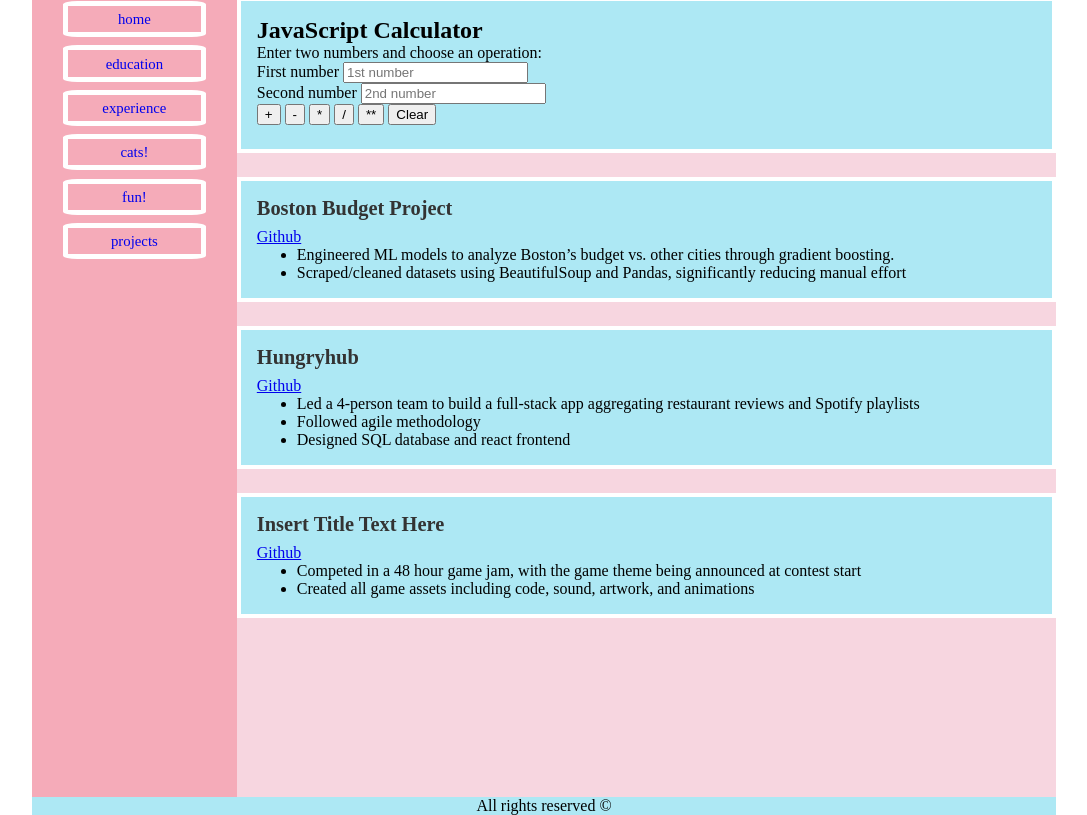
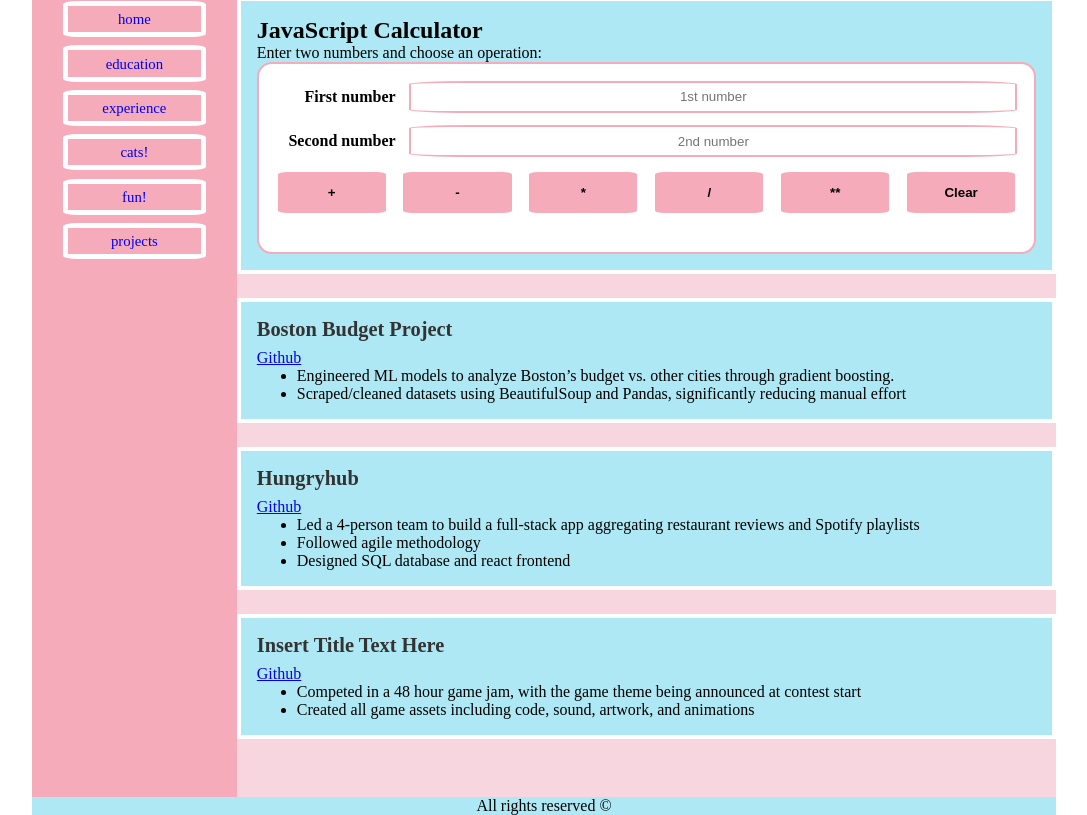
Before and after one commit to Bip3/mp-1, a website: page src/projects.html in a window 1280 px wide. Shown: the part 40-855 px from the top of the page, without its empty margins (96-1183 px from the left). Drawn offline with Linux system fonts and the light colour scheme.

Commit message:
finishing touches

```diff
--- a/src/style.css
+++ b/src/style.css
@@ -103,6 +103,48 @@ img{
     text-align: left;
 }
 
+.calculator {
+    display: flex;
+    flex-direction: column;
+    gap: 1vw;
+    padding: calc(4px + 1vw);
+    background: #fff;
+    border-radius: calc(2px + 1vw);
+    border: 2px solid #f5abb9;
+}
+
+.calc-row {
+    display: flex;
+    align-items: center;
+    gap: calc(1px + 1vw);
+}
+
+.calc-row label {
+    min-width: 120px;
+    text-align: right;
+    font-weight: 600;
+}
+
+.calculator input {
+    flex: 1;
+    padding: .5vw;
+    border: 2px solid #f5abb9;
+    border-radius: 10%;
+    text-align: center;
+    background: #fff;
+}
+
+.calculator button {
+    flex: 1 1 10vw;
+    padding: 1vw 0;
+    border: 2px solid #fff;
+    border-radius: 10%;
+    background: #f5abb9;
+    font-weight: 700;
+}
+.calculator button:hover { background: #ffc8d4; transform: translateY(-1px); }
+.calculator button:active { transform: translateY(0); }
+
 /*Below this line is mobile design */
 @media screen and (max-width: 800px){
     #container{
```
